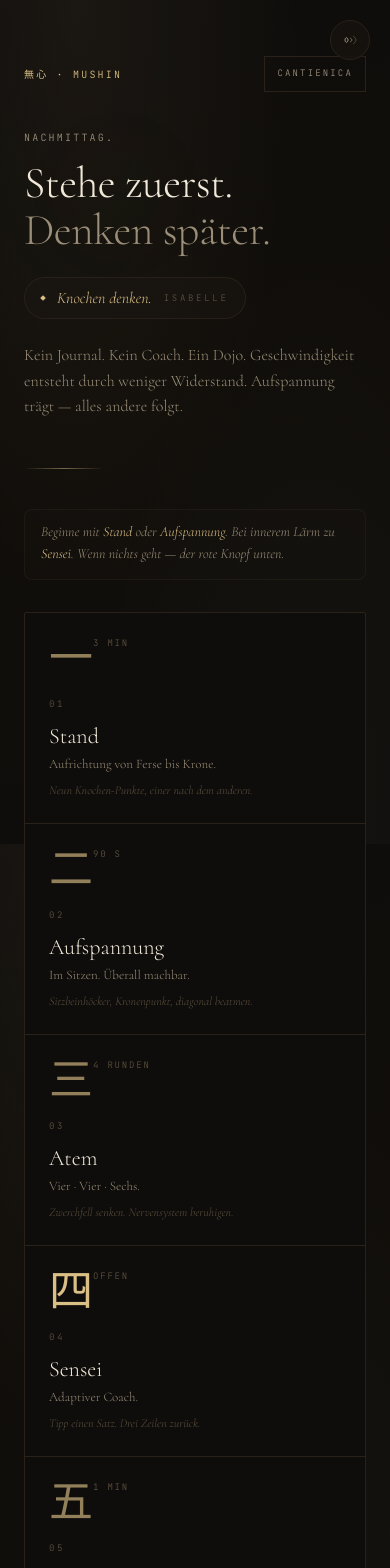
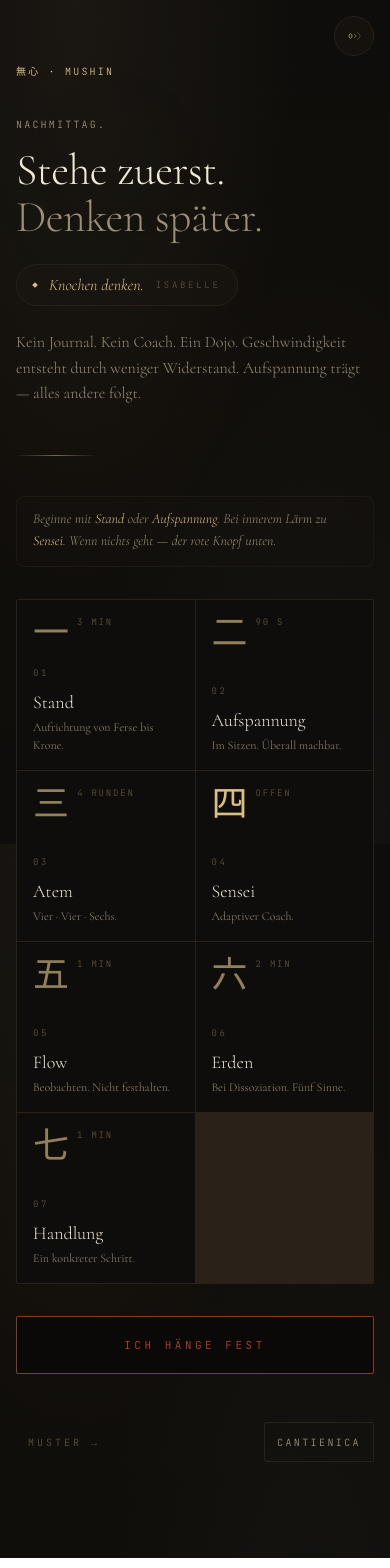
Before and after one commit to michherm/mushin, a Next.js app: page / in a window 390 px wide. Shown: the top 1568 px of the page. Built offline with nearby package versions, Linux system fonts and the light colour scheme.

Commit message:
Add files via upload

```diff
--- a/app/components/Home.tsx
+++ b/app/components/Home.tsx
@@ -1,6 +1,6 @@
 'use client';
 
-import { useEffect, useState } from 'react';
+import { useState } from 'react';
 import { Tag, Display, Rule } from '@/components/ui';
 import type { Level } from '@/lib/library';
 
@@ -98,28 +98,22 @@ export function Home({
   const [hour] = useState(greeting());
 
   return (
-    <div className="min-h-screen px-6 pt-14 pb-24 max-w-[980px] mx-auto relative">
+    <div className="min-h-screen px-4 sm:px-6 pt-16 pb-24 max-w-[980px] mx-auto relative">
       {/* Warmer Glow im Hintergrund */}
       <div
         aria-hidden
-        className="warm-glow"
+        className="warm-glow pointer-events-none"
         style={{
           top: '5%', left: '10%',
-          width: '40vw', height: '40vw',
+          width: '40vw', height: '40vw', maxWidth: '400px', maxHeight: '400px',
           background: 'radial-gradient(circle, rgba(217, 190, 133, 0.15) 0%, transparent 70%)',
         }}
       />
 
       <div className="animate-rise relative z-10">
-        {/* Kopfzeile */}
-        <div className="flex justify-between items-center mb-8">
+        {/* Kopfzeile — Mushin-Tag, Level-Knopf wird wegen Sound-Toggle nach unten verschoben */}
+        <div className="flex items-center mb-8">
           <Tag color="accent">無心 · Mushin</Tag>
-          <button
-            onClick={() => setLevel(level === 'beginner' ? 'cantienica' : 'beginner')}
-            className="bg-transparent border border-line text-ink-dim font-mono text-[9px] tracking-[0.24em] uppercase px-3 py-2 min-h-[36px] hover:border-accent hover:text-accent transition-colors"
-          >
-            {level === 'cantienica' ? 'Cantienica' : 'Basis'}
-          </button>
         </div>
 
         {/* Tageszeit-Gruß */}
@@ -168,26 +162,25 @@ export function Home({
         </p>
       </div>
 
-      {/* Module — jetzt mit Dauer und Beschreibung */}
+      {/* Module — Mobile 2 Spalten, ab ~700px drei Spalten */}
       <div
-        className="grid gap-px bg-line border border-line rounded-sm overflow-hidden relative z-10"
-        style={{ gridTemplateColumns: 'repeat(auto-fit, minmax(220px, 1fr))' }}
+        className="grid grid-cols-2 sm:grid-cols-2 lg:grid-cols-3 gap-px bg-line border border-line rounded-sm overflow-hidden relative z-10"
       >
         {MODULES.map((m, idx) => (
           <button
             key={m.id}
             onClick={() => go(m.id)}
-            className="bg-bg text-ink text-left p-6 min-h-[210px] flex flex-col justify-between transition-all duration-500 hover:bg-bg-warm cursor-pointer border-0 group"
+            className="bg-bg text-ink text-left p-4 sm:p-6 min-h-[170px] sm:min-h-[210px] flex flex-col justify-between transition-all duration-500 hover:bg-bg-warm active:bg-bg-warm cursor-pointer border-0 group"
           >
-            <div className="flex justify-between items-start">
+            <div className="flex justify-between items-start gap-2">
               <div
-                className={`font-serif font-light text-[44px] leading-none transition-all duration-500 ${
+                className={`font-serif font-light text-[36px] sm:text-[44px] leading-none transition-all duration-500 ${
                   m.accent ? 'text-accent group-hover:text-glow' : 'text-accent opacity-65 group-hover:opacity-100'
                 }`}
               >
                 {m.glyph}
               </div>
-              <span className="font-mono text-[9px] tracking-[0.2em] text-ink-mute uppercase">
+              <span className="font-mono text-[9px] tracking-[0.2em] text-ink-mute uppercase shrink-0">
                 {m.duration}
               </span>
             </div>
@@ -197,9 +190,9 @@ export function Home({
                 0{idx + 1}
               </span>
               <div className="h-1.5" />
-              <div className="text-[22px] font-light text-ink">{m.name}</div>
-              <div className="text-ink-dim text-[13px] mt-0.5">{m.sub}</div>
-              <div className="text-ink-mute text-[12px] mt-2 italic font-serif leading-[1.4]">
+              <div className="text-[18px] sm:text-[22px] font-light text-ink">{m.name}</div>
+              <div className="text-ink-dim text-[12px] sm:text-[13px] mt-0.5">{m.sub}</div>
+              <div className="text-ink-mute text-[11px] sm:text-[12px] mt-2 italic font-serif leading-[1.4] hidden sm:block">
                 {m.what}
               </div>
             </div>
@@ -220,16 +213,19 @@ export function Home({
       <div className="h-12" />
 
       {/* Footer */}
-      <div className="flex justify-between items-center relative z-10">
+      <div className="flex justify-between items-center relative z-10 gap-3">
         <button
           onClick={() => go('patterns')}
           className="bg-transparent border-0 text-ink-mute font-mono text-[10px] tracking-[0.3em] uppercase cursor-pointer p-3 min-h-[40px] hover:text-accent transition-colors"
         >
-          Muster ansehen →
+          Muster →
         </button>
-        <span className="font-mono text-[9px] tracking-[0.3em] text-ink-mute uppercase">
-          Aufspannung trägt
-        </span>
+        <button
+          onClick={() => setLevel(level === 'beginner' ? 'cantienica' : 'beginner')}
+          className="bg-transparent border border-line text-ink-dim font-mono text-[10px] tracking-[0.24em] uppercase px-3 py-2 min-h-[40px] hover:border-accent hover:text-accent transition-colors rounded-sm"
+        >
+          {level === 'cantienica' ? 'Cantienica' : 'Basis'}
+        </button>
       </div>
     </div>
   );
--- a/app/components/ui.tsx
+++ b/app/components/ui.tsx
@@ -46,7 +46,7 @@ export function Display({
   return (
     <h1
       className={`font-serif font-light leading-[1.06] tracking-[-0.012em] text-ink animate-rise ${className}`}
-      style={{ fontSize: 'clamp(36px, 7vw, 64px)' }}
+      style={{ fontSize: 'clamp(32px, 6vw, 56px)' }}
     >
       {children}
     </h1>
@@ -145,29 +145,29 @@ export function Stage({
     ember:  'rgba(196, 74, 46, 0.10)',
   };
   return (
-    <div className="min-h-screen flex flex-col items-center justify-center text-center px-6 py-20 relative overflow-hidden">
+    <div className="min-h-screen w-full flex flex-col items-center text-center px-5 pt-20 pb-16 relative">
       {glow && (
         <>
           <div
-            className="warm-glow"
+            className="warm-glow pointer-events-none"
             style={{
               top: '15%', left: '50%', transform: 'translateX(-50%)',
-              width: '60vw', height: '60vw',
+              width: '60vw', height: '60vw', maxWidth: '600px', maxHeight: '600px',
               background: `radial-gradient(circle, ${glowColors[glowColor]} 0%, transparent 70%)`,
             }}
           />
           <div
-            className="warm-glow"
+            className="warm-glow pointer-events-none"
             style={{
               bottom: '5%', right: '5%',
-              width: '40vw', height: '40vw',
+              width: '40vw', height: '40vw', maxWidth: '400px', maxHeight: '400px',
               background: `radial-gradient(circle, ${glowColors[glowColor]} 0%, transparent 70%)`,
               animationDelay: '4s',
             }}
           />
         </>
       )}
-      <div className="w-full max-w-[640px] relative z-10">{children}</div>
+      <div className="w-full max-w-[640px] relative z-10 my-auto">{children}</div>
     </div>
   );
 }
@@ -181,7 +181,11 @@ export function SoundToggle() {
     <button
       onClick={toggle}
       aria-label={enabled ? 'Klang aus' : 'Klang an'}
-      className="fixed top-5 right-5 z-50 w-10 h-10 flex items-center justify-center rounded-full bg-bg-warm/60 backdrop-blur-sm border border-line text-ink-dim hover:text-accent hover:border-accent transition-all duration-300"
+      className="fixed z-50 w-10 h-10 flex items-center justify-center rounded-full bg-bg-warm/60 backdrop-blur-sm border border-line text-ink-dim hover:text-accent hover:border-accent transition-all duration-300"
+      style={{
+        top: 'calc(env(safe-area-inset-top, 0px) + 16px)',
+        right: 'calc(env(safe-area-inset-right, 0px) + 16px)',
+      }}
     >
       {enabled ? (
         /* Klang an: drei kleine geschwungene Wellen */
```
